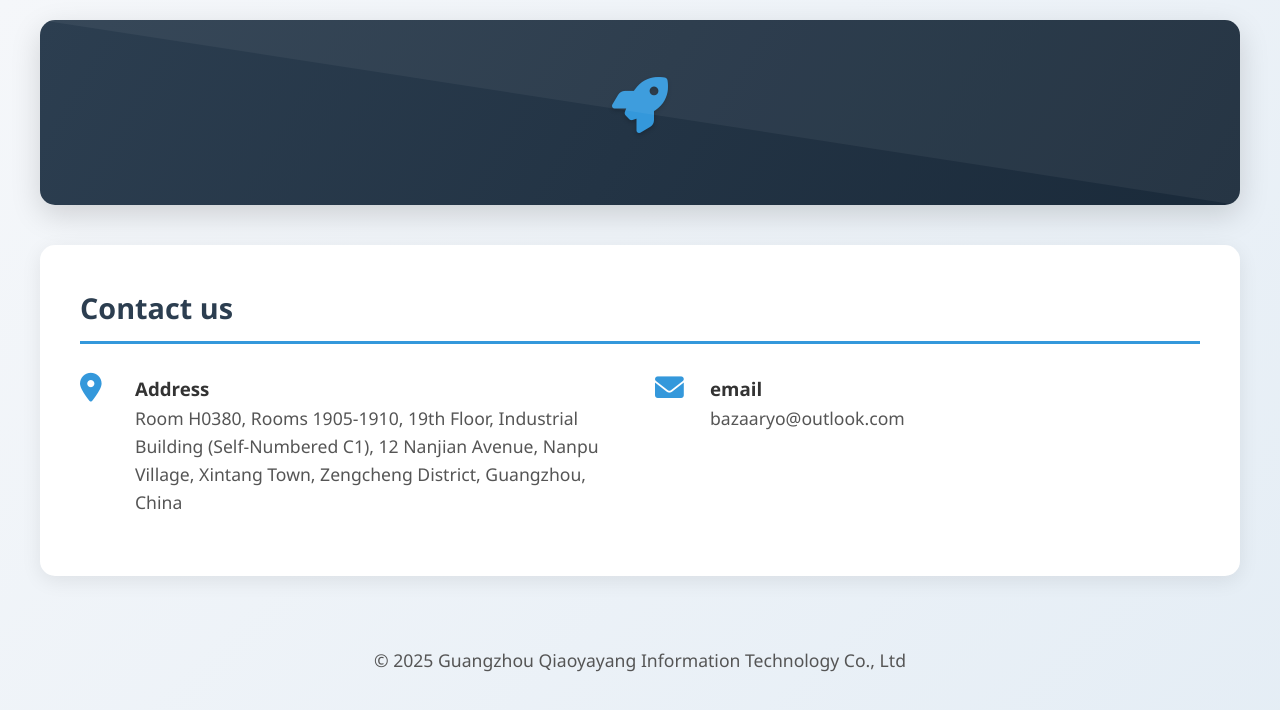
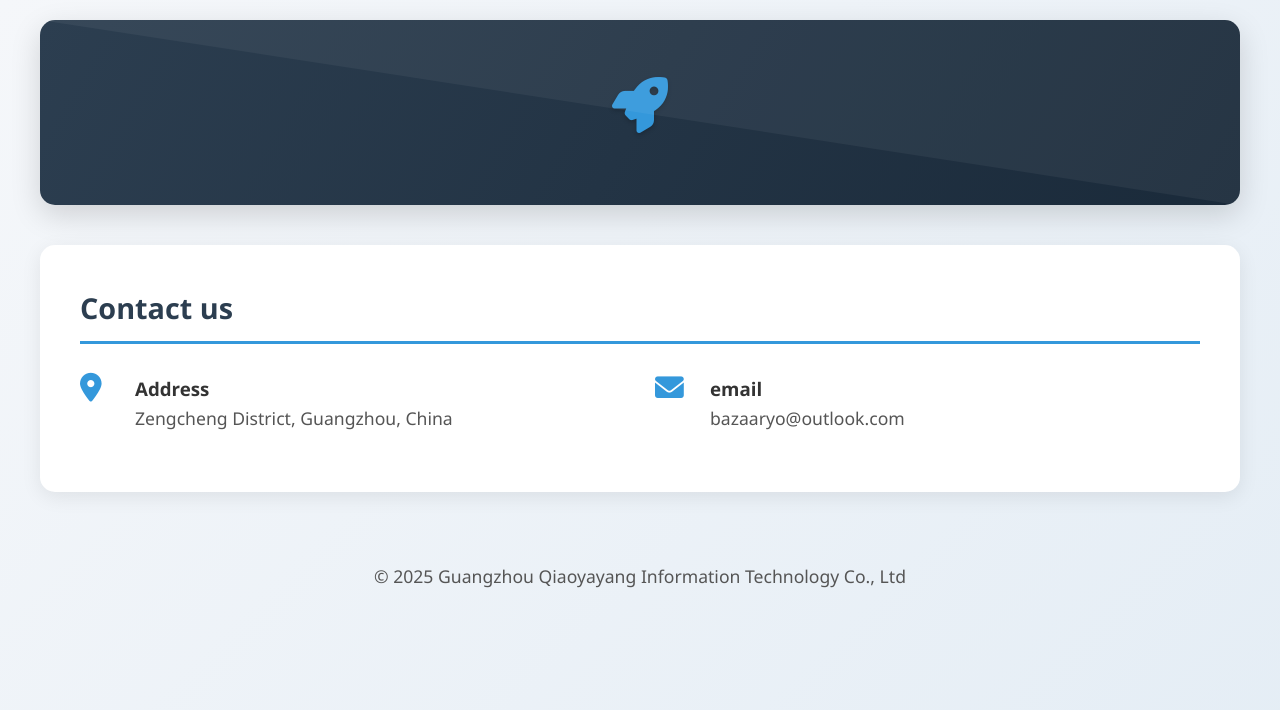
Before and after one commit to JoyoyaY/JoyoyaY.github.io, a plain HTML site: page index.html in a window 1280 px wide. Drawn offline with Linux system fonts and the light colour scheme.

Commit message:
Update index.html

```diff
--- a/index.html
+++ b/index.html
@@ -240,7 +240,7 @@
                     <i class="fas fa-map-marker-alt"></i>
                     <div>
                         <h3>Address</h3>
-                        <p>Room H0380, Rooms 1905-1910, 19th Floor, Industrial Building (Self-Numbered C1), 12 Nanjian Avenue, Nanpu Village, Xintang Town, Zengcheng District, Guangzhou, China</p>
+                        <p>Zengcheng District, Guangzhou, China</p>
                     </div>
                 </div>
                 <div class="contact-item">
```
